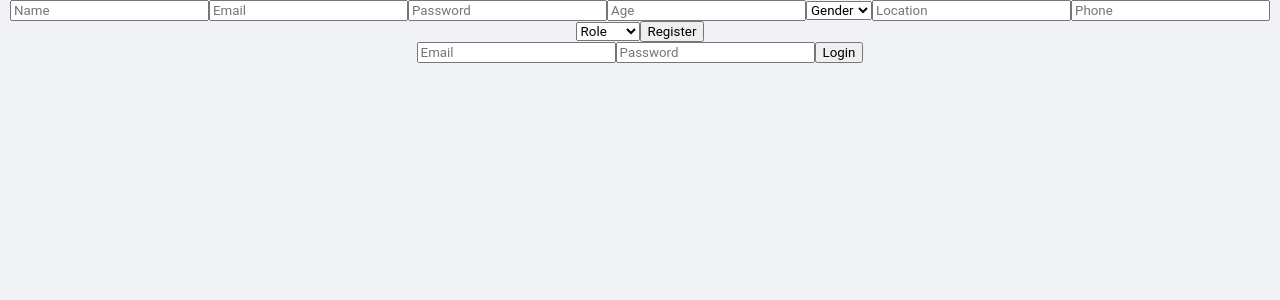
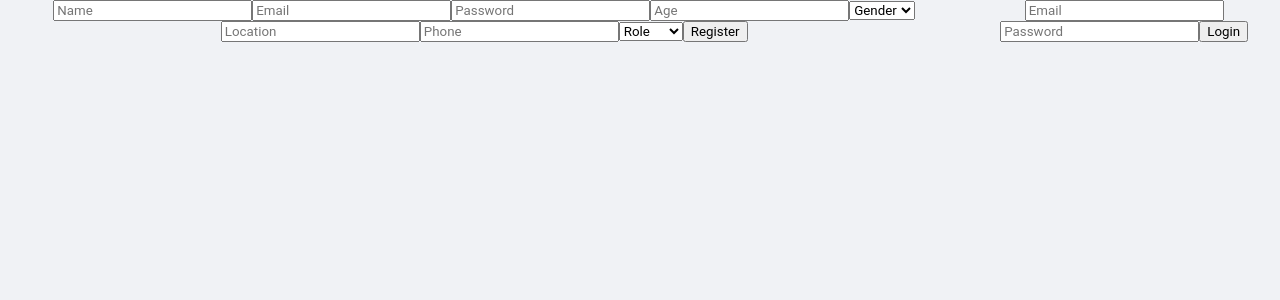
Before and after one commit to AbedalelahHyari/MERAKI_Academy_Project_6, a React (Create React App) app in the folder frontend/: page /Home in a window 1280 px wide. Shown: the top 300 px of the page. Built offline with nearby package versions, Linux system fonts and the light colour scheme.

Commit message:
Add style App Css

```diff
--- a/frontend/src/App.css
+++ b/frontend/src/App.css
@@ -28,3 +28,31 @@
   font-family: "Roboto", -apple-system, system-ui, BlinkMacSystemFont, Segoe UI,
     Helvetica Neue, Arial, sans-serif;
 }
+
+* {
+  box-sizing: border-box;
+}
+
+/* .App {
+  display: flex;
+  justify-content: center;
+  align-items: center;
+} */
+
+.SignUp{
+
+  display: flex;
+  justify-content: center;
+  align-items: center;
+}
+
+.Home {
+  /* display: flex;
+  flex-direction: column;
+  gap: 40px; */
+  /* align-items: center; */
+ /* margin-top: 30px;
+  margin-bottom: 40px; */
+}
+
+/********************************************/
--- a/frontend/src/App.js
+++ b/frontend/src/App.js
@@ -37,8 +37,11 @@ function App() {
             )}
           </Routes>
         </div>
+        <div className="SignUp">
         {state.isLoggedIn ? <></> : <Registration />}
+        </div>
       </div>
+
     </>
   );
 }
```
